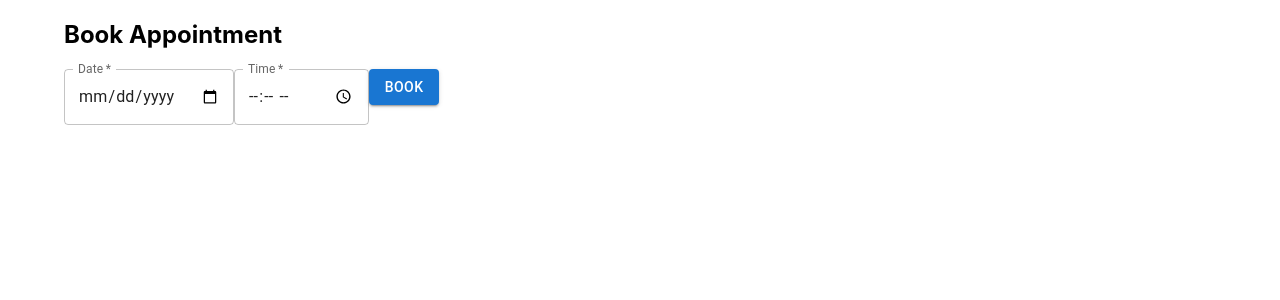
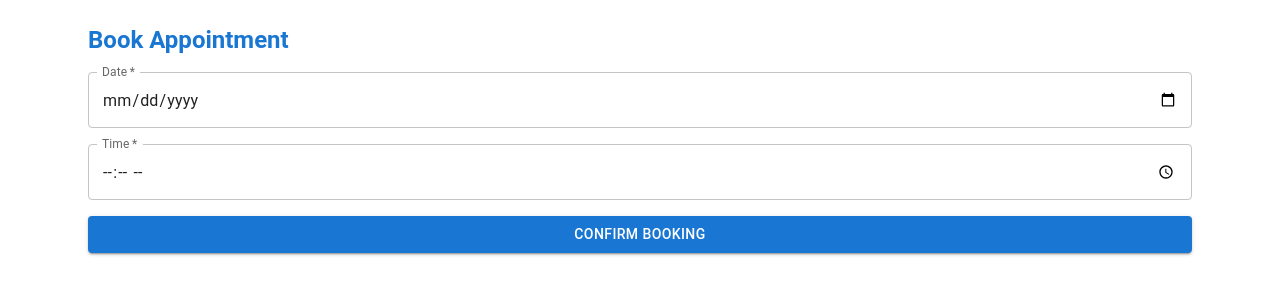
Before and after one commit to Ranit68/fake-hospital-frontend, a React (Create React App) app: page /book in a window 1280 px wide. Shown: the top 300 px of the page. Built offline with nearby package versions, Linux system fonts and the light colour scheme.

Commit message:
Update BookAppointment.js

```diff
--- a/src/components/BookAppointment.js
+++ b/src/components/BookAppointment.js
@@ -1,45 +1,71 @@
 import React, { useState } from 'react';
-import { useNavigate } from 'react-router-dom';  // Add this import
+import { useNavigate } from 'react-router-dom';
 import axios from 'axios';
-import { TextField, Button, Typography } from '@mui/material';
+import { TextField, Button, Typography, Box } from '@mui/material';
 
-const BookAppointment = ({ doctorId, patientId }) => {
+const BookAppointment = ({ doctorId, patientId, onClose }) => {
   const [date, setDate] = useState('');
   const [time, setTime] = useState('');
   const [error, setError] = useState(null);
-    const navigate = useNavigate();  // Add this hook
+  const navigate = useNavigate();
 
-    const handleSubmit = (e) => {
+  const handleSubmit = async (e) => {
     e.preventDefault();
-        axios.post('https://fake-hospital-backend-1.onrender.com/api/appointment', {
+
+    try {
+      const response = await axios.post('https://fake-hospital-backend-1.onrender.com/api/appointment', {
         doctorId: doctorId,
         patientId: patientId,
         date: date,
         time: time
-            })
+      });
 
-        .then(() => {
       alert('Appointment booked successfully!');
-            window.open(`https://fake-hospital-backend-1.onrender.com/api/appointment/pdf/${res.data.id}`, '_blank');
-            handleCloseModal();
-            navigate('/appointments');  // Navigate to appointments list after booking
-        })
-        .catch(error => {
-            console.error('Booking Error:', error);
+      // open PDF in new tab
+      window.open(`https://fake-hospital-backend.onrender-1.com/api/appointment/pdf/${response.data.id}`, '_blank');
+
+      if (onClose) onClose();
+      navigate('/appointments');
+    } catch (err) {
+      console.error('Booking Error:', err);
       setError('Failed to book appointment. Try again.');
-        });
+    }
   };
 
   return (
-        <div>
-            <h2>Book Appointment</h2>
+    <Box sx={{ p: 3 }}>
+      <Typography variant="h5" sx={{ mb: 2, fontWeight: 'bold', color: '#1976d2' }}>
+        Book Appointment
+      </Typography>
+
       {error && <Typography color="error">{error}</Typography>}
+
       <form onSubmit={handleSubmit}>
-                <TextField label="Date" type="date" value={date} onChange={(e) => setDate(e.target.value)} InputLabelProps={{ shrink: true }} required />
-                <TextField label="Time" type="time" value={time} onChange={(e) => setTime(e.target.value)} InputLabelProps={{ shrink: true }} required />
-                <Button type="submit" variant="contained">Book</Button>
+        <TextField
+          label="Date"
+          type="date"
+          value={date}
+          onChange={(e) => setDate(e.target.value)}
+          InputLabelProps={{ shrink: true }}
+          required
+          fullWidth
+          sx={{ mb: 2 }}
+        />
+        <TextField
+          label="Time"
+          type="time"
+          value={time}
+          onChange={(e) => setTime(e.target.value)}
+          InputLabelProps={{ shrink: true }}
+          required
+          fullWidth
+          sx={{ mb: 2 }}
+        />
+        <Button type="submit" variant="contained" color="primary" fullWidth>
+          Confirm Booking
+        </Button>
       </form>
-        </div>
+    </Box>
   );
 };
 
```
Lines whose indentation alone changed are shown as unchanged.
